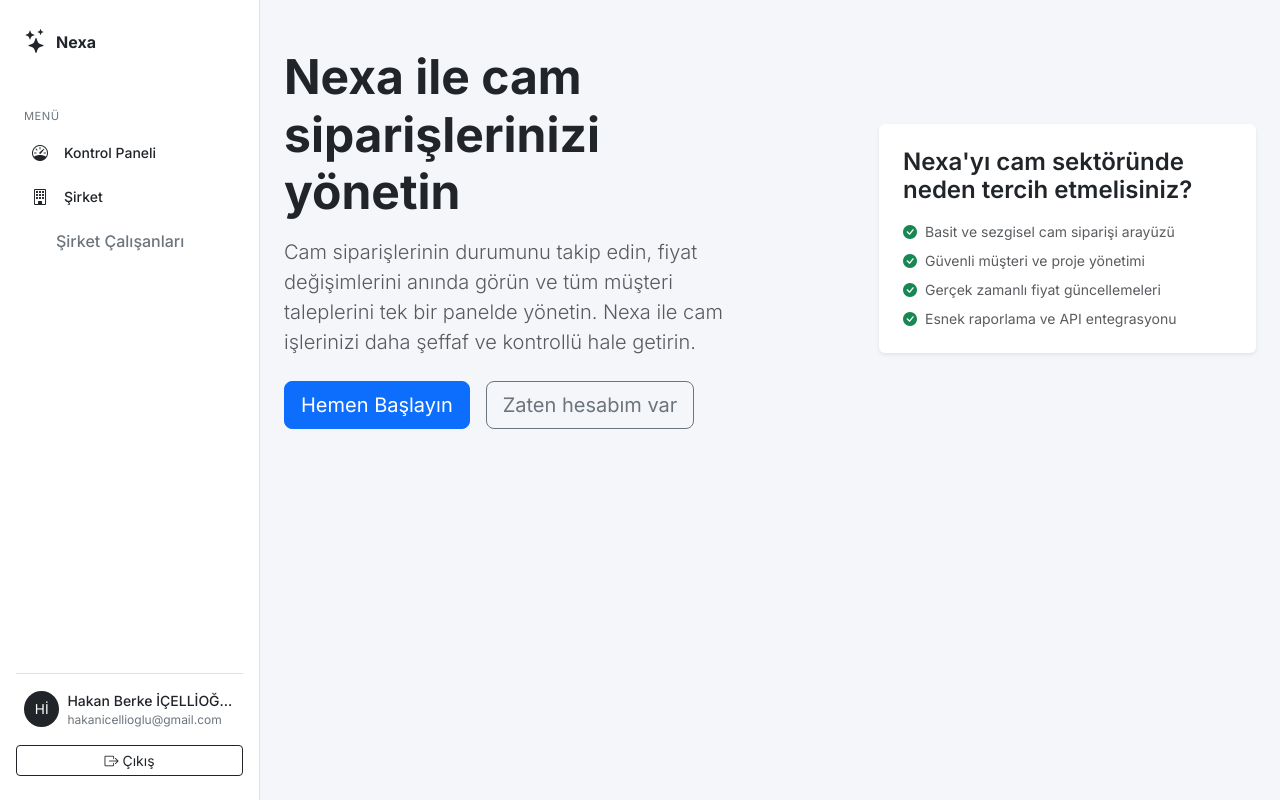
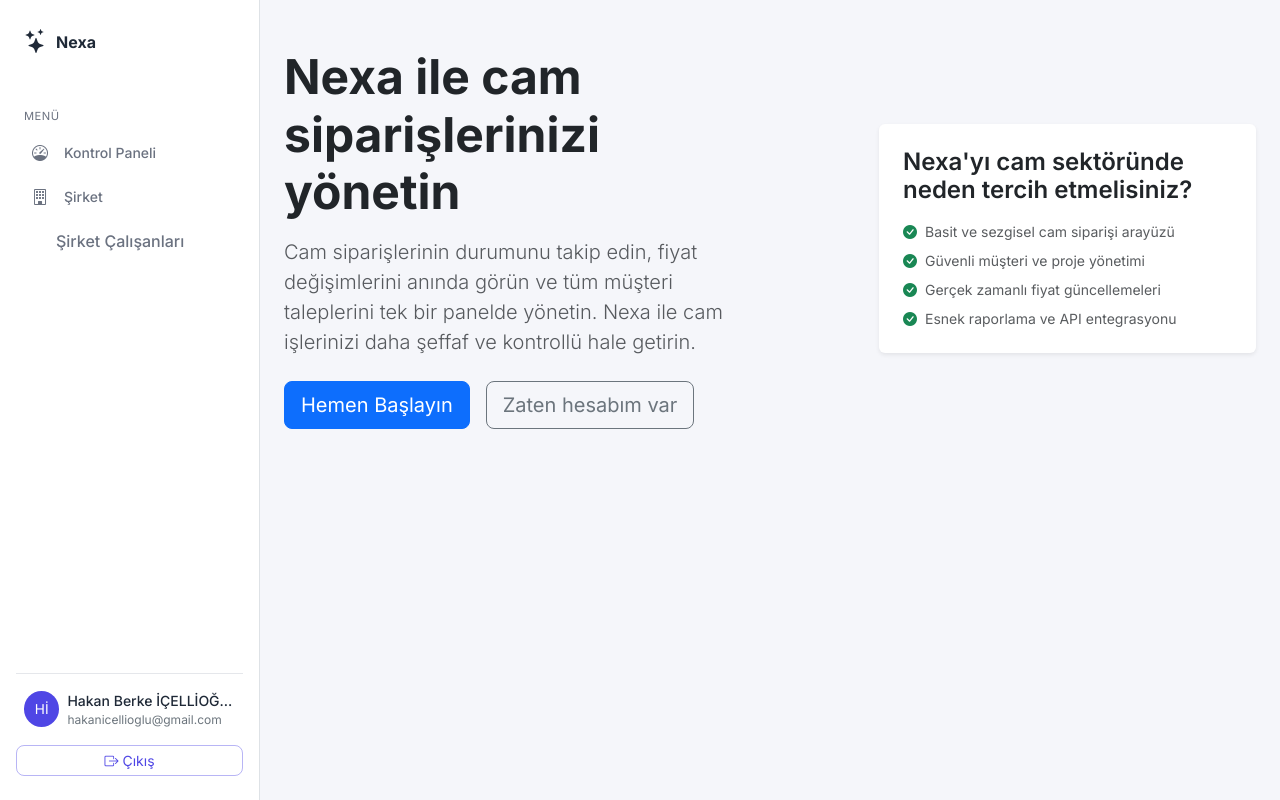
Before and after one commit to hakanicellioglu/nexa, a PHP site: page /index.php in a window 1280 px wide. Run offline with PHP 8.4, Linux system fonts and the light colour scheme; a user stored in the database is signed in.

Commit message:
Refine sidebar color system

```diff
--- a/sidebar.php
+++ b/sidebar.php
@@ -57,24 +57,96 @@ if (function_exists('mb_strtoupper')) {
 }
 ?>
 <style>
+    .sidebar,
+    #sidebarOffcanvas {
+        --sidebar-accent: #4f46e5;
+        --sidebar-accent-contrast: #ffffff;
+        --sidebar-hover: rgba(79, 70, 229, 0.08);
+        --sidebar-surface: #ffffff;
+        --sidebar-muted: #6b7280;
+        --sidebar-text: #1f2937;
+        --sidebar-border: #e5e7eb;
+        background-color: var(--sidebar-surface);
+        color: var(--sidebar-text);
+    }
+
+    .sidebar .section-label,
+    #sidebarOffcanvas .section-label {
+        color: var(--sidebar-muted);
+        letter-spacing: 0.5px;
+        text-transform: uppercase;
+    }
+
     .sidebar .nav-link,
     #sidebarOffcanvas .nav-link {
+        align-items: center;
+        border-radius: 0.5rem;
+        color: var(--sidebar-muted);
+        display: flex;
+        gap: 0.5rem;
+        padding: 0.75rem 1rem;
+        text-decoration: none;
         transition: all 0.2s ease;
     }
 
     .sidebar .nav-link:hover:not(.active),
     #sidebarOffcanvas .nav-link:hover:not(.active) {
-        background-color: #f8f9fa !important;
+        background-color: var(--sidebar-hover);
+        color: var(--sidebar-text);
     }
 
-    .sidebar .nav-link:hover:not(.active) *,
-    #sidebarOffcanvas .nav-link:hover:not(.active) * {
-        color: #000 !important;
+    .sidebar .nav-link.active,
+    #sidebarOffcanvas .nav-link.active {
+        background-color: var(--sidebar-accent);
+        color: var(--sidebar-accent-contrast);
+        font-weight: 600;
+        box-shadow: 0 0.5rem 1.5rem -1rem rgba(79, 70, 229, 0.6);
     }
 
-    .sidebar .nav .nav-link:hover:not(.active),
-    #sidebarOffcanvas .nav .nav-link:hover:not(.active) {
-        background-color: #e9ecef !important;
+    .sidebar .nav-link.active i,
+    #sidebarOffcanvas .nav-link.active i,
+    .sidebar .nav-link.active span,
+    #sidebarOffcanvas .nav-link.active span {
+        color: inherit;
+    }
+
+    .sidebar .nav .nav-link,
+    #sidebarOffcanvas .nav .nav-link {
+        padding: 0.65rem 1rem;
+    }
+
+    .sidebar .nav .nav .nav-link.active,
+    #sidebarOffcanvas .nav .nav .nav-link.active {
+        background-color: rgba(79, 70, 229, 0.12);
+        color: var(--sidebar-accent);
+        font-weight: 600;
+        box-shadow: none;
+    }
+
+    .sidebar .profile-initials,
+    #sidebarOffcanvas .profile-initials {
+        background-color: var(--sidebar-accent);
+        color: var(--sidebar-accent-contrast);
+    }
+
+    .sidebar .logout-btn,
+    #sidebarOffcanvas .logout-btn {
+        background-color: transparent;
+        border-radius: 0.5rem;
+        border-color: rgba(79, 70, 229, 0.4);
+        color: var(--sidebar-accent);
+    }
+
+    .sidebar .logout-btn:hover,
+    #sidebarOffcanvas .logout-btn:hover {
+        background-color: var(--sidebar-accent);
+        border-color: var(--sidebar-accent);
+        color: var(--sidebar-accent-contrast);
+    }
+
+    .sidebar .border-top,
+    #sidebarOffcanvas .border-top {
+        border-top-color: var(--sidebar-border) !important;
     }
 </style>
 <aside class="sidebar col-auto d-none d-lg-flex flex-column flex-shrink-0 align-self-start px-3 py-4 position-sticky top-0 min-vh-100 bg-white border-end" style="width: 260px;">
@@ -83,7 +155,7 @@ if (function_exists('mb_strtoupper')) {
         <div class="fw-bold">Nexa</div>
     </div>
 
-    <div class="text-secondary text-uppercase small mb-2 px-2" style="font-size: 0.7rem; letter-spacing: 0.5px;">Menü</div>
+    <div class="section-label small mb-2 px-2" style="font-size: 0.7rem;">Menü</div>
 
     <nav class="nav flex-column gap-1 mb-auto">
         <?php foreach ($navItems as $item): ?>
@@ -97,11 +169,9 @@ if (function_exists('mb_strtoupper')) {
                     }
                 }
                 $isActive = $currentPage === basename($item['href']) || $isChildActive;
-                $linkClasses = 'nav-link d-flex align-items-center gap-2 px-3 py-2 rounded text-decoration-none';
+                $linkClasses = 'nav-link px-3 py-2';
                 if ($isActive) {
-                    $linkClasses .= ' bg-dark text-white';
-                } else {
-                    $linkClasses .= ' text-body';
+                    $linkClasses .= ' active';
                 }
             ?>
             <div>
@@ -114,11 +184,9 @@ if (function_exists('mb_strtoupper')) {
                         <?php foreach ($childItems as $child): ?>
                             <?php
                                 $isChildLinkActive = $currentPage === basename($child['href']);
-                                $childClasses = 'nav-link px-3 py-2 rounded small text-decoration-none';
+                                $childClasses = 'nav-link px-3 py-2 small';
                                 if ($isChildLinkActive) {
-                                    $childClasses .= ' bg-light text-dark fw-medium';
-                                } else {
-                                    $childClasses .= ' text-secondary';
+                                    $childClasses .= ' active';
                                 }
                             ?>
                             <a class="<?= e($childClasses) ?>" href="<?= e($child['href']) ?>"<?php if ($isChildLinkActive): ?> aria-current="page"<?php endif; ?>>
@@ -133,17 +201,17 @@ if (function_exists('mb_strtoupper')) {
 
     <div class="mt-auto pt-3 border-top">
         <div class="d-flex align-items-center gap-2 mb-3 px-2">
-            <div class="rounded-circle bg-dark text-white d-flex align-items-center justify-content-center" style="width: 36px; height: 36px; font-size: 0.85rem;">
+            <div class="rounded-circle profile-initials d-flex align-items-center justify-content-center" style="width: 36px; height: 36px; font-size: 0.85rem;">
                 <?= e($initials) ?>
             </div>
             <div class="flex-grow-1 overflow-hidden">
                 <div class="fw-medium small text-truncate"><?= e(trim($firstName . ' ' . $lastName)) ?></div>
-                <div class="text-secondary small text-truncate" style="font-size: 0.75rem;">
+                <div class="text-secondary small text-truncate" style="font-size: 0.75rem; color: var(--sidebar-muted);">
                     <?= e($email) ?>
                 </div>
             </div>
         </div>
-        <a class="btn btn-outline-dark btn-sm w-100" href="logout.php">
+        <a class="btn btn-sm w-100 logout-btn" href="logout.php">
             <i class="bi bi-box-arrow-right me-1"></i>Çıkış
         </a>
     </div>
@@ -155,7 +223,7 @@ if (function_exists('mb_strtoupper')) {
         <button type="button" class="btn-close" data-bs-dismiss="offcanvas" aria-label="Kapat"></button>
     </div>
     <div class="offcanvas-body d-flex flex-column">
-        <div class="text-secondary text-uppercase small mb-2" style="font-size: 0.7rem; letter-spacing: 0.5px;">Menü</div>
+        <div class="section-label small mb-2" style="font-size: 0.7rem;">Menü</div>
 
         <nav class="nav flex-column gap-1 mb-4">
             <?php foreach ($navItems as $item): ?>
@@ -169,11 +237,9 @@ if (function_exists('mb_strtoupper')) {
                         }
                     }
                     $isActive = $currentPage === basename($item['href']) || $isChildActive;
-                    $linkClasses = 'nav-link d-flex align-items-center gap-2 px-3 py-2 rounded text-decoration-none';
+                    $linkClasses = 'nav-link px-3 py-2';
                     if ($isActive) {
-                        $linkClasses .= ' bg-dark text-white';
-                    } else {
-                        $linkClasses .= ' text-body';
+                        $linkClasses .= ' active';
                     }
                 ?>
                 <div>
@@ -186,11 +252,9 @@ if (function_exists('mb_strtoupper')) {
                             <?php foreach ($childItems as $child): ?>
                                 <?php
                                     $isChildLinkActive = $currentPage === basename($child['href']);
-                                    $childClasses = 'nav-link px-3 py-2 rounded small text-decoration-none';
+                                    $childClasses = 'nav-link px-3 py-2 small';
                                     if ($isChildLinkActive) {
-                                        $childClasses .= ' bg-light text-dark fw-medium';
-                                    } else {
-                                        $childClasses .= ' text-secondary';
+                                        $childClasses .= ' active';
                                     }
                                 ?>
                                 <a class="<?= e($childClasses) ?>" href="<?= e($child['href']) ?>"<?php if ($isChildLinkActive): ?> aria-current="page"<?php endif; ?>>
@@ -205,17 +269,17 @@ if (function_exists('mb_strtoupper')) {
 
         <div class="mt-auto border-top pt-3">
             <div class="d-flex align-items-center gap-2 mb-3">
-                <div class="rounded-circle bg-dark text-white d-flex align-items-center justify-content-center" style="width: 36px; height: 36px; font-size: 0.85rem;">
+                <div class="rounded-circle profile-initials d-flex align-items-center justify-content-center" style="width: 36px; height: 36px; font-size: 0.85rem;">
                     <?= e($initials) ?>
                 </div>
                 <div class="flex-grow-1 overflow-hidden">
                     <div class="fw-medium small text-truncate"><?= e(trim($firstName . ' ' . $lastName)) ?></div>
-                    <div class="text-secondary small text-truncate" style="font-size: 0.75rem;">
+                    <div class="text-secondary small text-truncate" style="font-size: 0.75rem; color: var(--sidebar-muted);">
                         <?= e($email) ?>
                     </div>
                 </div>
             </div>
-            <a class="btn btn-outline-dark btn-sm w-100" href="logout.php">
+            <a class="btn btn-sm w-100 logout-btn" href="logout.php">
                 <i class="bi bi-box-arrow-right me-1"></i>Çıkış
             </a>
         </div>
```
